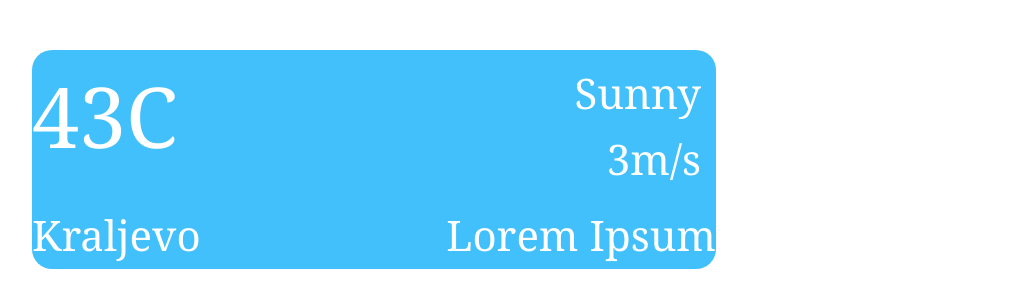
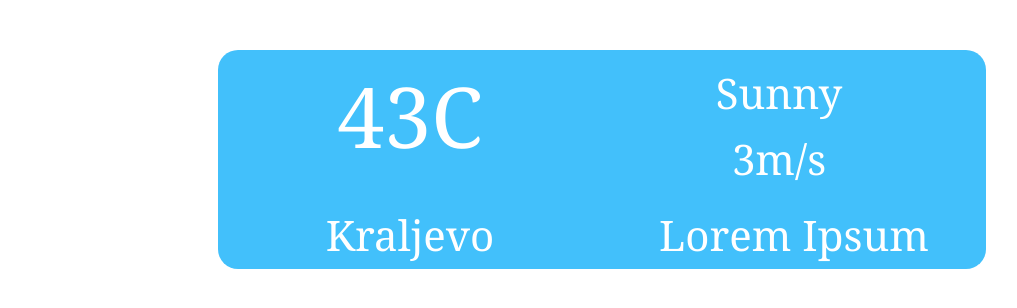
Before and after one commit to eoff93/weather-app, a website: page index.html in a window 1280 px wide. Shown: the whole page, without its empty margins (38-1055 px from the left). Drawn offline with nearby package versions, Linux system fonts and the light colour scheme.

Commit message:
Remove unnecessary classes

```diff
--- a/css/main.scss
+++ b/css/main.scss
@@ -27,6 +27,7 @@ h3 {
 
 .app {
   @include border-radius(20px);
+  margin: 0, auto;
   background: $color1;
   width: 60%;
 
--- a/index.html
+++ b/index.html
@@ -22,8 +22,8 @@
         <![endif]-->
     </head>
     <body>
-    <div class="container">
-      <main class="app">
+    <div>
+    <main class="container text-center app">
       <section class="row">
 
         <section class="temperature col-sm-12 col-md-6">
@@ -31,10 +31,10 @@
         </section>
 
         <section class="more-info row col-sm-12 col-md-6 ">
-            <div class="weather text-right">
+          <div class="weather">
             <h3>Sunny</h3>
           </div>
-            <div class="wind-speed text-right">
+          <div class="wind-speed">
             <h3>3m/s</h3>
           </div>
         </section>
@@ -45,7 +45,7 @@
           <h3>Kraljevo</h3>
         </div>
 
-          <div class="col-sm-12 col-md-6 text-right">
+        <div class="col-sm-12 col-md-6">
           <h3>Lorem Ipsum</h3>
         </div>
       </section>
```
Also changed, not shown: css/main.css. Lines whose indentation alone changed are shown as unchanged.
